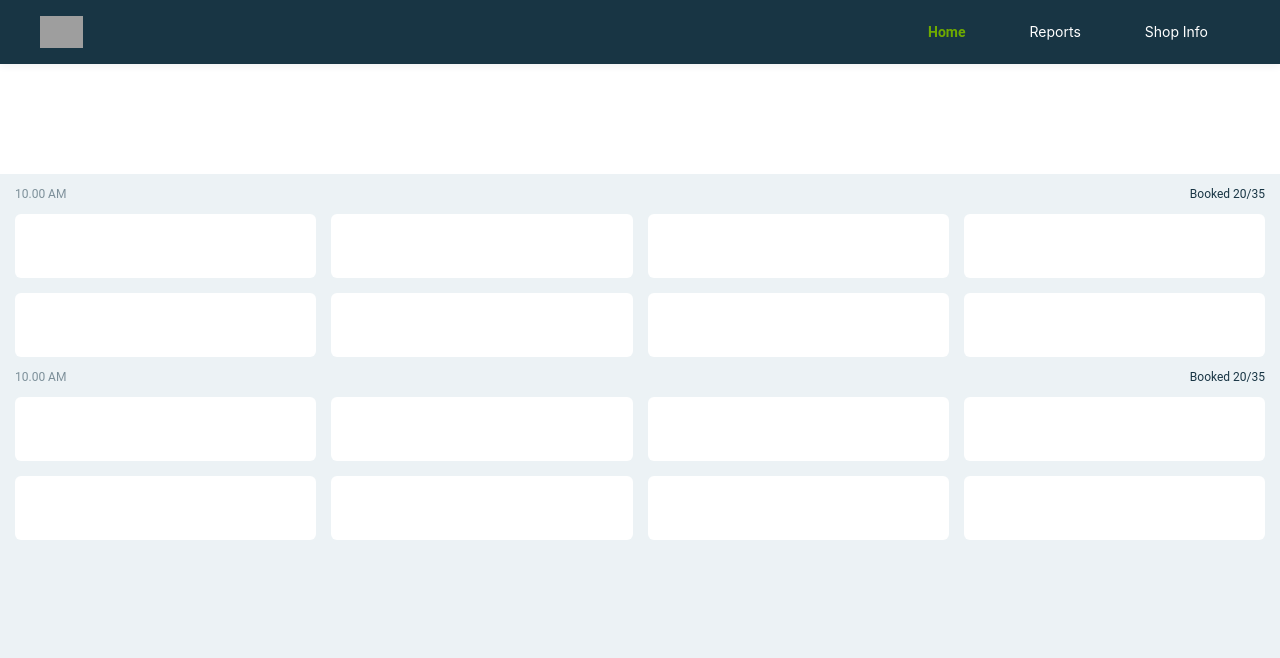
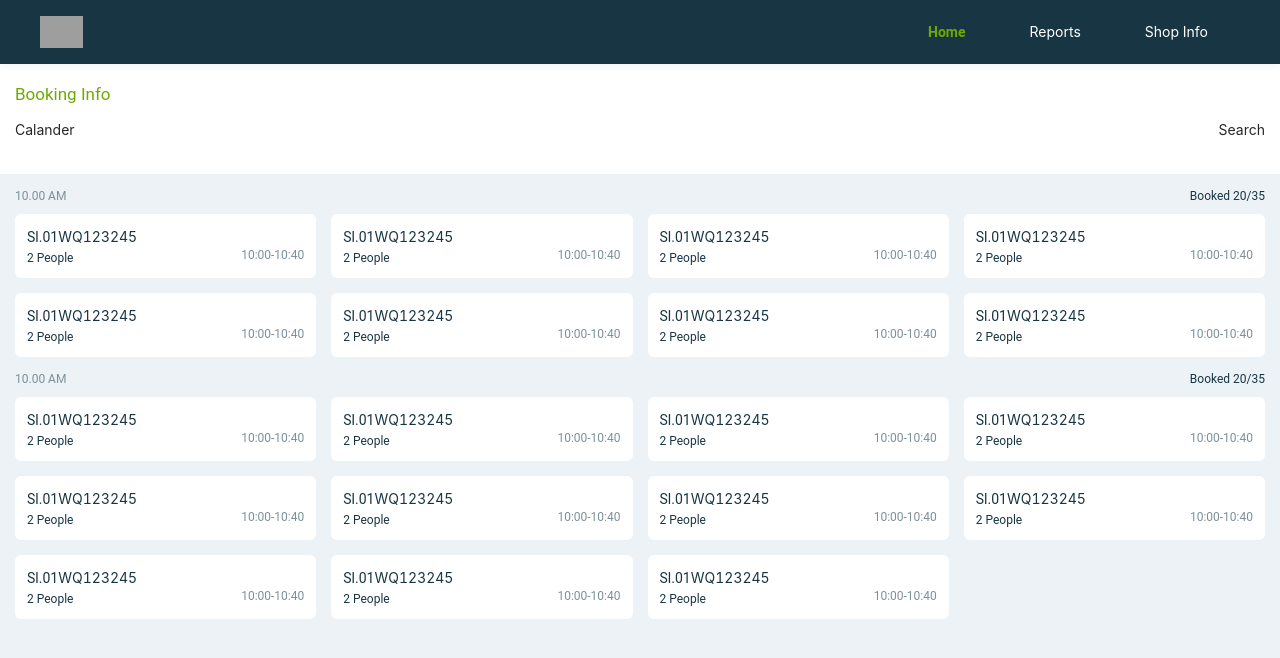
Before and after one commit to sureshseban/weq-admin, a React (Create React App) app: page /home in a window 1280 px wide. Shown: the top 658 px of the page. Built offline with nearby package versions, Linux system fonts and the light colour scheme; grey boxes are pictures that could not be loaded.

Commit message:
dummy data filled in Booking info

```diff
--- a/src/components/Home/Home.css
+++ b/src/components/Home/Home.css
@@ -1,9 +1,10 @@
-.filer {
+.filter {
     height: 110px;
     background-color: #ffffff;
+    padding: 20px 15px;
 }
 .slots-section {
-    height: calc(100vh - 174px);
+    min-height: calc(100vh - 174px);
     background-color: #ECF2F5;
     padding: 0 15px 15px 15px;
 }
@@ -14,7 +15,7 @@
 }
 .slots-heading {
     height: 40px;
-    padding-top: 12.5px;
+    padding-top: 15px;
     display: flex;
 }
 .grid-item {
@@ -22,10 +23,7 @@
     background: #FFFFFF 0% 0% no-repeat padding-box;
     border-radius: 6px;
     opacity: 1;
-}
-.slot-timing {
-    height: 15px;
-    background-color: yellow;
+    padding: 12px;
 }
 .booked-timing {
     font: normal normal normal 12px/14px Roboto;
@@ -38,3 +36,43 @@
     color: #183544;
     opacity: 1;
 }
+.sl-no {
+    text-align: left;
+    font: normal normal normal 14px/20px Roboto;
+    letter-spacing: 0px;
+    color: #183544;
+    opacity: 1;
+}
+.booking-id {
+    text-align: left;
+    font: normal normal medium 14px/20px Roboto;
+    letter-spacing: 0px;
+    color: #183544;
+    opacity: 1;
+}
+.display-flex {
+    display: flex;
+}
+.ppl-count {
+    text-align: left;
+    font: normal normal normal 12px/20px Roboto;
+    letter-spacing: 0px;
+    color: #183544;
+    opacity: 1;
+    flex-grow: 1;
+}
+.duration {
+    text-align: right;
+    font: normal normal normal 12px/14px Roboto;
+    letter-spacing: 0px;
+    color: #7D909A;
+    opacity: 1;
+}
+.booking-info-header {
+    text-align: left;
+    font: normal normal normal 17px/20px Roboto;
+    letter-spacing: 0px;
+    color: #6FAA00;
+    opacity: 1;
+    padding-bottom: 15px;
+}
--- a/src/components/Home/Home.js
+++ b/src/components/Home/Home.js
@@ -107,6 +107,24 @@ function Home(props) {
                     weqid: 'WQ123',
                     noBookings: '1',
                     timing: '10.00 AM - 10.15 AM'
+                },
+                {
+                    slotid: 'SL03',
+                    weqid: 'WQ123',
+                    noBookings: '1',
+                    timing: '10.00 AM - 10.15 AM'
+                },
+                {
+                    slotid: 'SL02',
+                    weqid: 'WQ123',
+                    noBookings: '1',
+                    timing: '10.00 AM - 10.15 AM'
+                },
+                {
+                    slotid: 'SL03',
+                    weqid: 'WQ123',
+                    noBookings: '1',
+                    timing: '10.00 AM - 10.15 AM'
                 }
             ]
         }
@@ -114,7 +132,13 @@ function Home(props) {
 
     return (
         <React.Fragment>
-            <div className='filer'></div>
+            <div className='filter'>
+                <div className='booking-info-header'>Booking Info</div>
+                <div className='display-flex'>
+                    <div style={{ 'flexGrow': 1 }}>Calander</div>
+                    <div>Search</div>
+                </div>
+            </div>
             <div className='slots-section'>
                 {
                     slots.map((slot, index) => {
@@ -128,7 +152,16 @@ function Home(props) {
                                     {
                                         slot.data.map((item, _index) => {
                                             return (
-                                                <div key={_index} className='grid-item'></div>
+                                                <div key={_index} className='grid-item'>
+                                                    <div>
+                                                        <span className='sl-no'>Sl.01</span>
+                                                        <span className='booking-id'>WQ123245</span>
+                                                    </div>
+                                                    <div className='display-flex'>
+                                                        <div className='ppl-count'>2 People</div>
+                                                        <div className='duration'>10:00-10:40</div>
+                                                    </div>
+                                                </div>
                                             )
                                         })
                                     }
```
